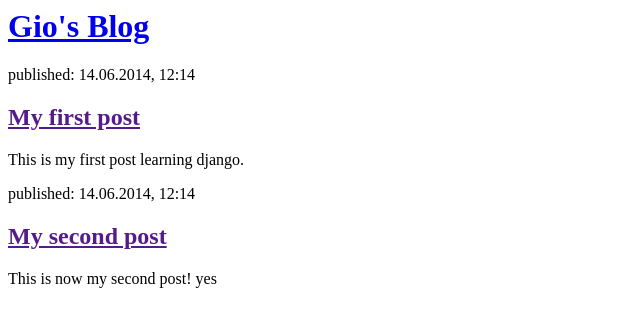
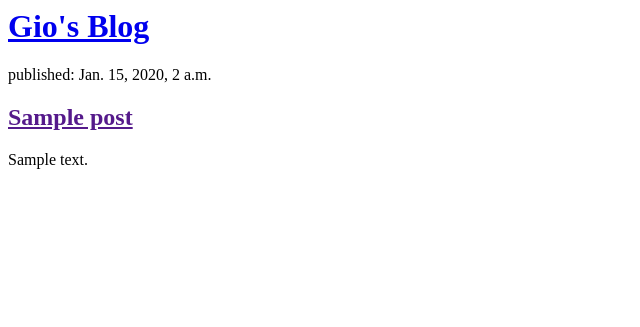
Before and after one commit to giovannidominguez/blog-app, a Django app: template blog/templates/blog/post_list.html in a window 1280 px wide. Shown: the top 327 px of the page, without its empty margins (0-640 px from the left). Run offline with Django 3.2, Linux system fonts and the light colour scheme; the template is opened without the code that fills it: values that come from a table or form of the project are taken from there, others are empty; tables that the repository leaves empty hold one stand-in row (values such as "Sample post").

Commit message:
Modified templates to display posts from database.

```diff
--- a/blog/templates/blog/post_list.html
+++ b/blog/templates/blog/post_list.html
@@ -6,17 +6,14 @@
         <div>
             <h1><a href="/">Gio's Blog</a></h1>
         </div>
+</div>
 
-        <div>
-            <p>published: 14.06.2014, 12:14</p>
-            <h2><a href="">My first post</a></h2>
-            <p>This is my first post learning django.</p>
-        </div>
-
-        <div>
-            <p>published: 14.06.2014, 12:14</p>
-            <h2><a href="">My second post</a></h2>
-            <p>This is now my second post! yes</p>
-        </div>
+{% for post in posts %}
+    <div>
+        <p>published: {{ post.published_date }}</p>
+        <h2><a href="">{{ post.title }}</a></h2>
+        <p>{{ post.text|linebreaksbr }}</p>
+    </div>
+{% endfor %}
     </body>
 </html>
--- a/blog/views.py
+++ b/blog/views.py
@@ -1,5 +1,8 @@
 from django.shortcuts import render
+from django.utils import timezone
+from .models import Post
 
 # Create your views here.
 def post_list(request):
-    return render(request, 'blog/post_list.html', {})
+	posts = Post.objects.filter(published_date__lte=timezone.now()).order_by('published_date')
+	return render(request, 'blog/post_list.html', {'posts':posts})
```
